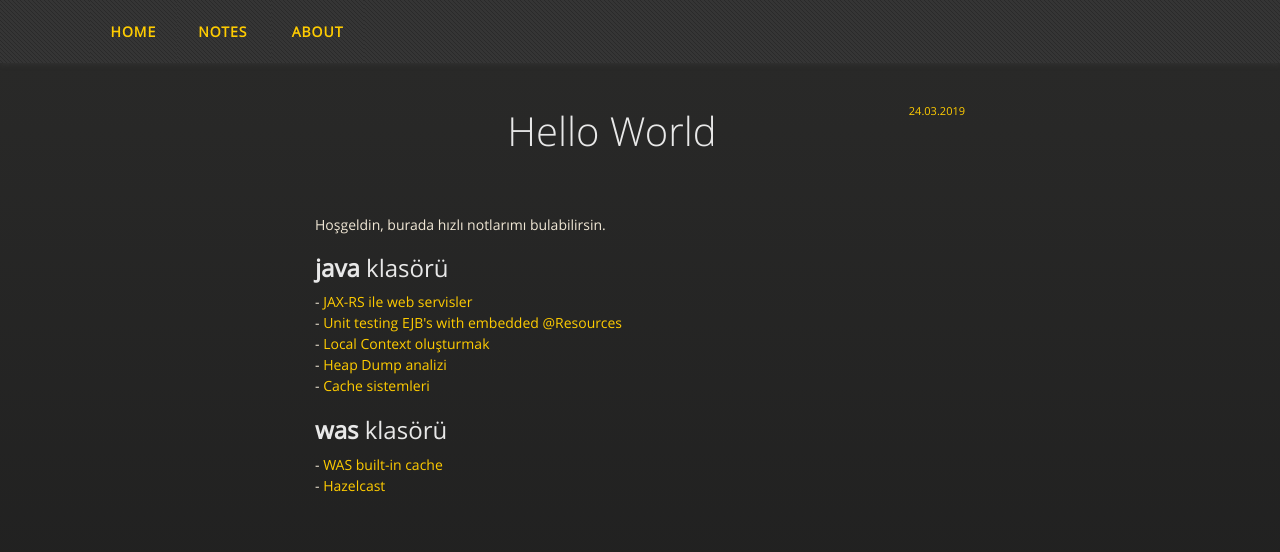
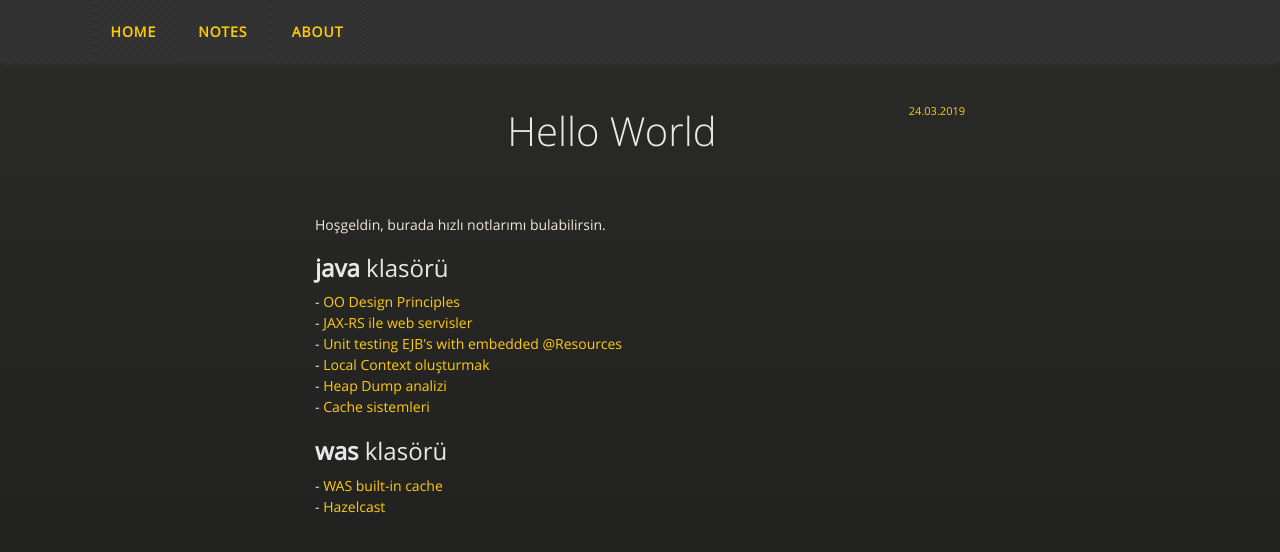
Before and after one commit to erkan000/erkan000.github.io, a Jekyll site: the page built from index.md, in a window 1280 px wide. Shown: the top 552 px of the page. Built offline with Jekyll 4.4.1, drawn with Linux system fonts in a browser that asks for light colours; our own code applies the rules of GitHub Pages for plain Markdown files.

Commit message:
Update and rename chapter3.markdown to chapter3.md

```diff
--- a/not/_java/chapter3.markdown
+++ b/not/_java/chapter3.md
@@ -1,3 +1,11 @@
+---
+
+layout: default
+title: OO Design Principles
+date: 10.03.2018
+
+---
+
 Chapter-3 (OO Design Principles)
 ===========
 
```
